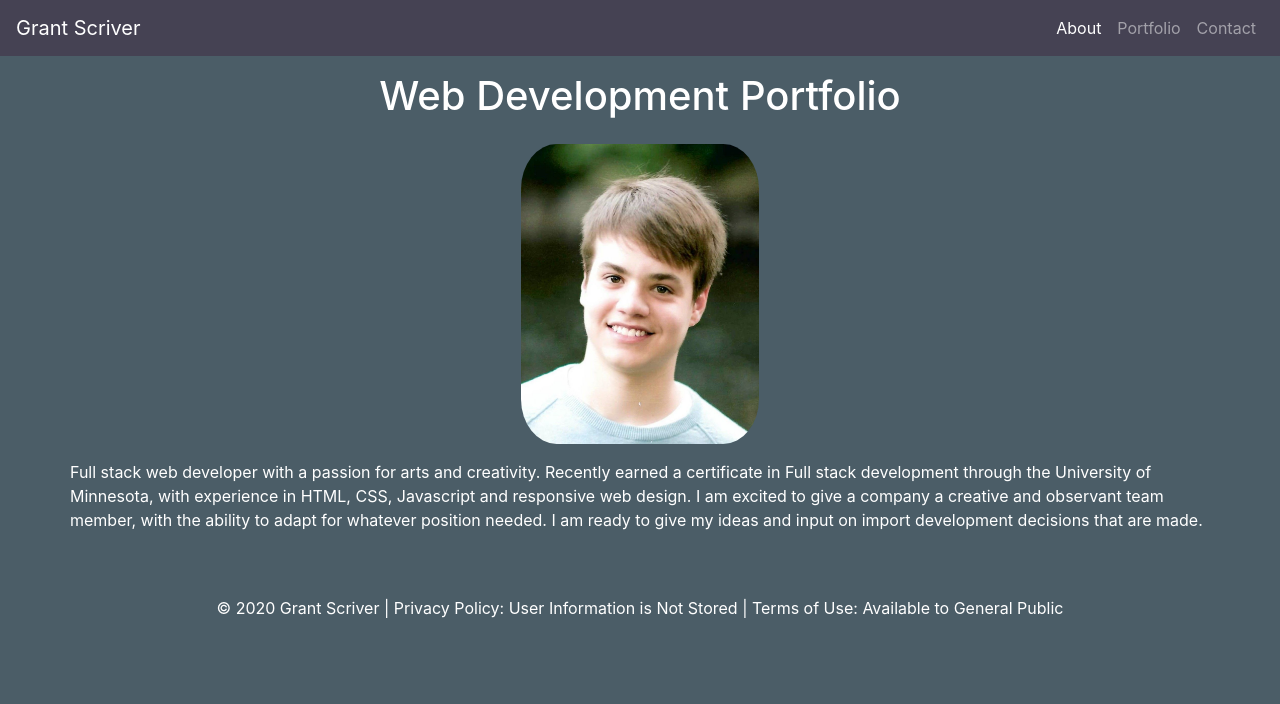
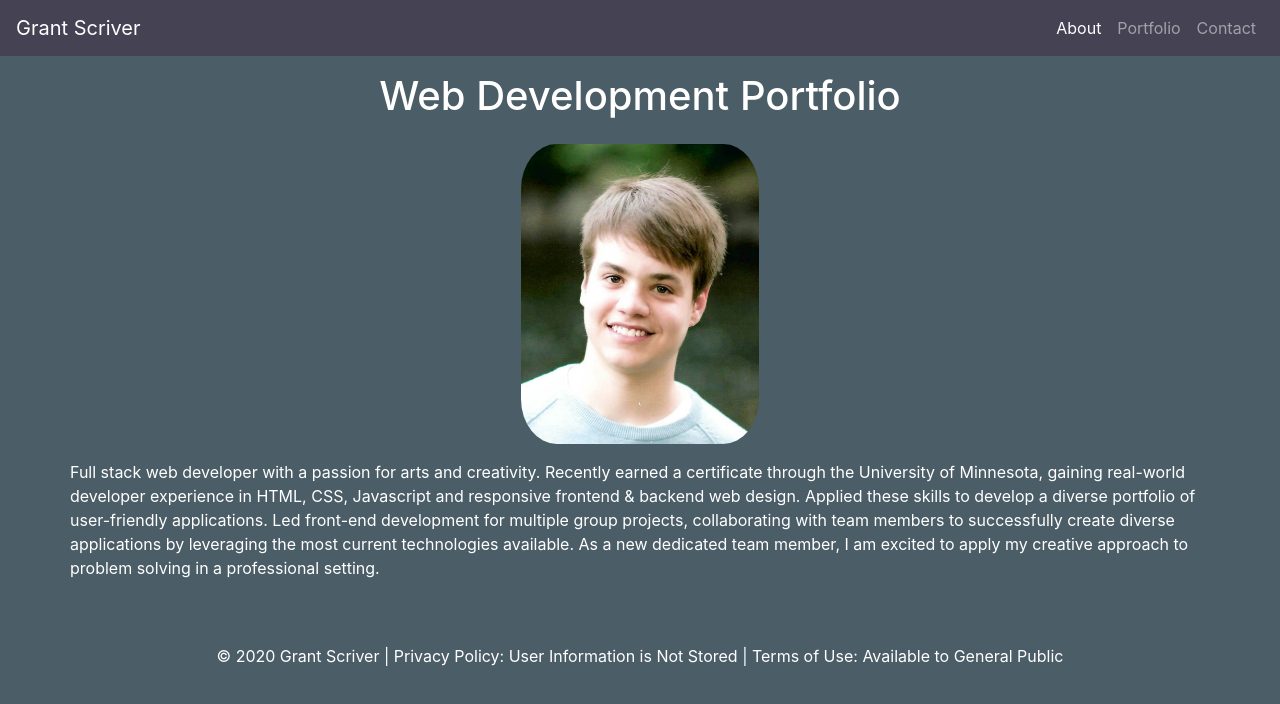
Before and after one commit to grantscriver/React-Portfolio, a React (Create React App) app: page / in a window 1280 px wide. Shown: the top 704 px of the page. Built offline with nearby package versions, Linux system fonts and the light colour scheme.

Commit message:
Updated bio in about page

```diff
--- a/src/components/About/About.js
+++ b/src/components/About/About.js
@@ -28,13 +28,7 @@ function About() {
             <div className="container mt-3 mb-5">
                 <div className="row">
                     <p className="textColor">
-                        Full stack web developer with a passion for arts and creativity.
-                        Recently earned a certificate in Full stack development through the
-                        University of Minnesota, with experience in HTML, CSS, Javascript and
-                        responsive web design. I am excited to give a company a creative and
-                        observant team member, with the ability to adapt for whatever position
-                        needed. I am ready to give my ideas and input on import development
-                        decisions that are made.
+                        Full stack web developer with a passion for arts and creativity. Recently earned a certificate through the University of Minnesota, gaining real-world developer experience in HTML, CSS, Javascript and responsive frontend & backend web design. Applied these skills to develop a diverse portfolio of user-friendly applications. Led front-end development for multiple group projects, collaborating with team members to successfully create diverse applications by leveraging the most current technologies available. As a new dedicated team member, I am excited to apply my creative approach to problem solving in a professional setting.
         </p>
                 </div>
             </div>
```
Also changed, not shown: 6 other files (tests, documents, lock files or other folders).
